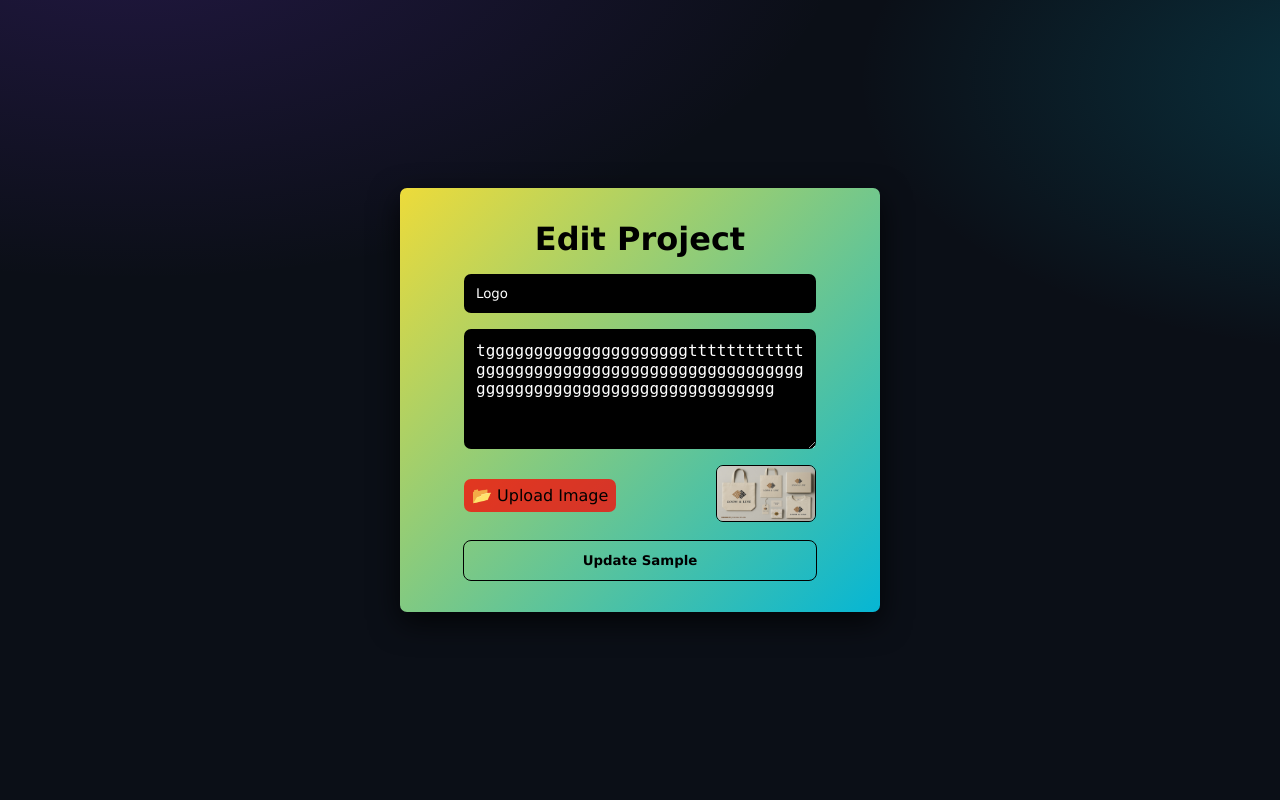
After one commit to clarizen-studio/ClariZen-Studio-PORTFOLIO, a Flask app: page /edit_project/1 in a window 1280 px wide. The commit adds this page. Run offline with Flask 3, Linux system fonts and the light colour scheme; a user stored in the database is signed in; data comes from the database, SQL or seed files in the repository; both versions use the stored data as it was after the commit.

Commit message:
fixed edit_project

```diff
--- a/static/css/edit-sample.css
+++ b/static/css/edit-sample.css
@@ -93,7 +93,7 @@ html{
 .form-div img{
     border: 1px solid black;
     border-radius: 7px;
-    width: 150px;
+    max-width: 150px;
 }
 .edit-btn{
     /* width: min-content; */
--- /dev/null
+++ b/templates/edit_project.html
@@ -0,0 +1,41 @@
+<!DOCTYPE html>
+<html lang="en">
+<head>
+  <meta charset="UTF-8">
+  <title>Edit Sample</title>
+  <link rel="stylesheet" href="../static/css/edit-sample.css">
+</head>
+<body>
+    <section class="edit-sec">
+      <div class="edit-container">
+        <h3 class="edit-h">Edit Project</h3>
+        <form method="POST" enctype="multipart/form-data" class="edit-form">
+            <input type="text" name="title" value="{{project[1]}}" placeholder="Sample Title" required>
+            <textarea name="description" placeholder="Description" required>{{project[2]}}</textarea>
+            <div class="form-div">
+              <label for="file-upload" class="file-upload-btn">📂 Upload Image</label>
+              <input type="file" name="image" id="file-upload">
+              <small><img src="{{project[3]}}" width="100"></small>
+            </div>
+            <button class="edit-btn">Update Sample</button>
+        </form>
+      </div>
+    </section>
+<!-- <div class="container py-5">
+  <h2>Edit Project</h2>
+  <form method="POST" enctype="multipart/form-data">
+    <div class="mb-3">
+      <input type="text" name="title" value="{{project[1]}}" class="form-control" required>
+    </div>
+    <div class="mb-3">
+      <textarea name="description" class="form-control" required>{{project[2]}}</textarea>
+    </div>
+    <div class="mb-3">
+      <input type="file" name="image" class="form-control">
+      <small>Current: <img src="{{project[3]}}" width="100"></small>
+    </div>
+    <button type="submit" class="btn btn-success">Update Project</button>
+  </form>
+</div> -->
+</body>
+</html>
```
Also changed, not shown: templates/edit-project.html (deleted, +0 -26 lines), portfolio.db, static/uploads/4a94ddc7-dc4b-4f7e-9123-56afb8c19579.jpg (added).
